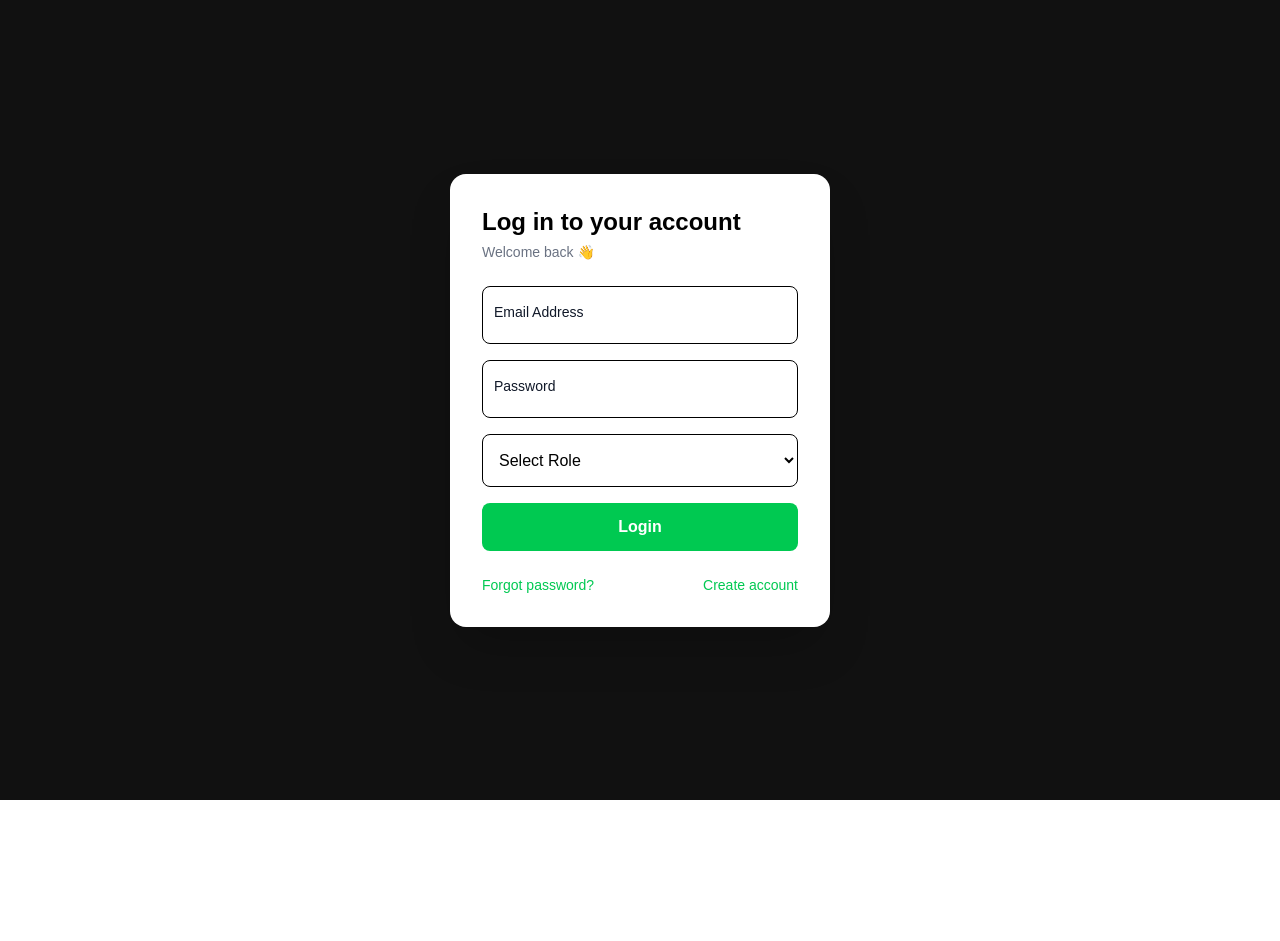
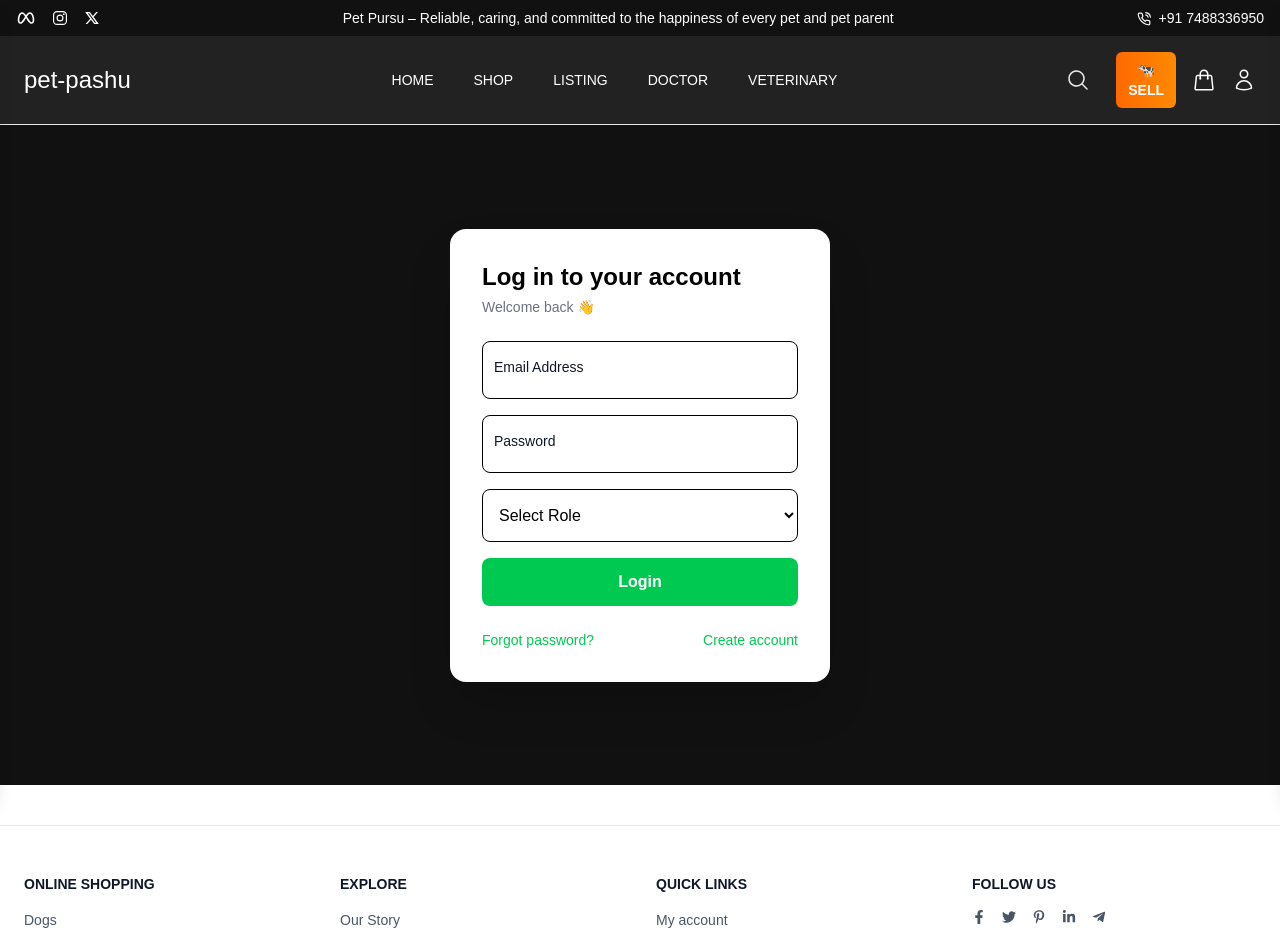
Before and after one commit to A-MAN-02/internship-frontend, a React (Vite) app: page /login in a window 1280 px wide. Shown: the top 941 px of the page. Before the commit the page ends 800 px from the top, so only its background shows below. Built offline with nearby package versions, Linux system fonts and the light colour scheme; a web font is replaced by a local one.

Commit message:
add header and footer to login page

```diff
--- a/src/Pages/Login.jsx
+++ b/src/Pages/Login.jsx
@@ -1,6 +1,8 @@
 import { useState, useEffect } from "react";
 import { useNavigate, Link } from "react-router-dom";
 import api from "../api/axios"; // ✅ BACKEND CONNECTION
+import Header from "../components/Common/Header";
+import Footer from "../components/Common/Footer";
 
 const Login = () => {
   const navigate = useNavigate();
@@ -76,8 +78,12 @@ const Login = () => {
   };
 
   return (
-    <div className="min-h-screen flex items-center justify-center bg-[#111]">
-      {/* LOGIN CARD */}
+    <>
+      {/* 🔥 NAVBAR */}
+      <Header />
+
+      {/* 🔐 LOGIN SECTION */}
+      <div className="min-h-[calc(100vh-140px)] flex items-center justify-center bg-[#111]">
         <div className="w-[380px] bg-white rounded-2xl shadow-2xl p-8">
           <h2 className="text-2xl font-semibold mb-1">
             Log in to your account
@@ -158,7 +164,7 @@ const Login = () => {
             </button>
           </form>
 
-        {/* FOOTER */}
+          {/* FOOTER LINKS */}
           <div className="flex justify-between text-sm mt-6">
             <Link to="/forgot-password" className="text-green-500 hover:underline">
               Forgot password?
@@ -169,6 +175,10 @@ const Login = () => {
           </div>
         </div>
       </div>
+
+      {/* 🔥 FOOTER */}
+      <Footer />
+    </>
   );
 };
 
```
Lines whose indentation alone changed are shown as unchanged.
